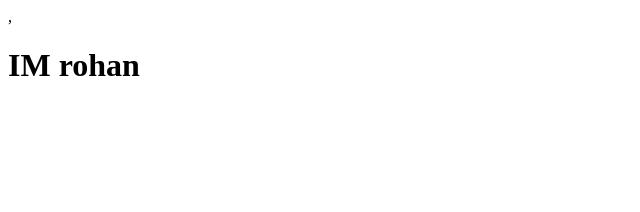
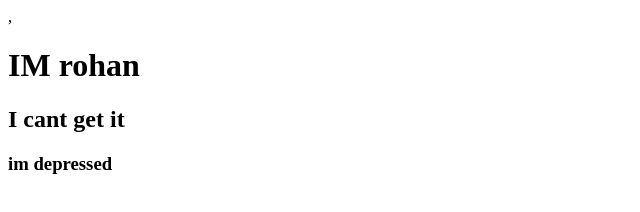
Before and after one commit to omorfarukrohan/my-second-repo, a plain HTML site: page index.html in a window 1280 px wide. Shown: the whole page, without its empty margins (0-640 px from the left). Drawn offline with Linux system fonts and the light colour scheme.

Commit message:
added header

```diff
--- a/index.html
+++ b/index.html
@@ -8,5 +8,7 @@
 </head>
 <body>
     ,<h1>IM rohan</h1>
+    <h2>I cant get it</h2>
+    <h3>im depressed</h3>
 </body>
 </html>
```
